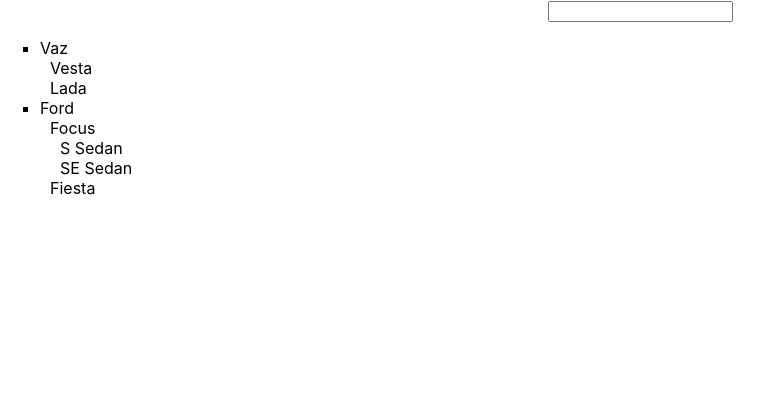
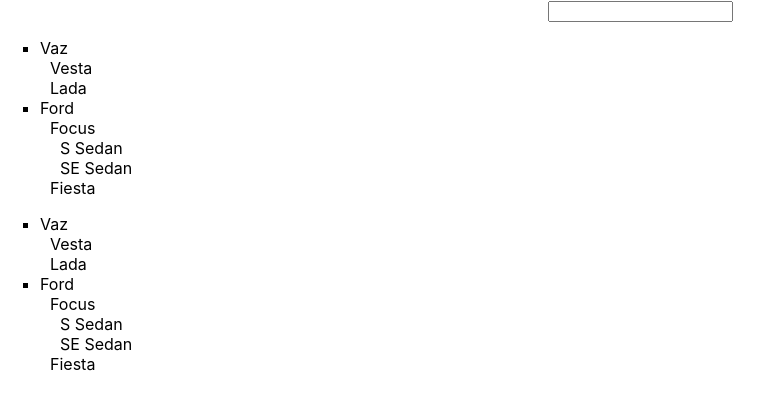
Before and after one commit to Maxxxnech/l4_t4_test, a React (Create React App) app: page / in a window 1280 px wide. Shown: the top 410 px of the page, without its empty margins (0-773 px from the left). Built offline with nearby package versions, Linux system fonts and the light colour scheme.

Commit message:
added all

```diff
--- a/src/App.js
+++ b/src/App.js
@@ -2,6 +2,7 @@
 import React from 'react';
 import './App.css';
 import FilterTree from "./components/FilterTree";
+import Tree from "./components/Tree"
 import cars from "./data/cars.json";
 
 function App() {
@@ -9,6 +10,7 @@
     <div className="App">
 
      <FilterTree cars={cars}/>
+     <Tree cars={cars}/>
     </div>
   );
 }
--- a/src/components/FilterTree.js
+++ b/src/components/FilterTree.js
@@ -3,58 +3,46 @@
 import "./css/FilterTree.css";
 
 export default class FilterTree extends Component {
-  result = [];
-  liIndex = 0;
-  flattened = this.mapper(this.props.cars);
 
   constructor(props) {
     super(props);
-    this.state = { cars: this.flattened };
+    this.state = { cars: this.props.cars };
     this.handleChange = this.handleChange.bind(this);
-
     this.filterTree = this.filterTree.bind(this);
-
-    //this.mapper = this.mapper.bind(this);
   }
 
-  /**
-   * @param {Arrфн} arr массив
-   * @param {Number} level уровень вложенности
-   * @returns плоский массив
-   */
-
-  mapper(arr, level = 0) {
-    arr?.forEach((el, i) => {
-      this.result.push({ key: ++this.liIndex, title: el.title, level });
-      if (el.models) {
-        this.mapper(el.models, level + 1);
-      }
-    });
-    return this.result;
-  }
 
   filterTree(tree, value) {
-    if (!value) return tree;
+    const valueLowercase = value.toLowerCase();
+    return tree?.filter((el)=> {
+       if(!el) return false;
 
-    if (!tree || !tree.length) return null;
-
-    const valueLowercase = value.toLowerCase();
-    return tree.filter((el) => {
-      return el.title && ~el.title.toLowerCase().indexOf(valueLowercase);
+       if(el.models){
+        el.models = this.filterTree(el.models, value);
+       }
+       if((el.models && el.models.length) || el.title.toLowerCase().includes(valueLowercase)) return true;
     });
   }
 
   handleChange(e) {
     const currentValue = e.target.value;
-
-    const newCars = this.filterTree(this.flattened, currentValue);
+    console.log('currentValue: ' + currentValue)
+    if(!currentValue){
+        console.log('' + this.props.cars.length);
+        return this.setState((prevState) => ({
+            cars: this.props.cars,
+          }));
+    }
+    let newCars = this.filterTree(this.props.cars, currentValue);
+    console.log(newCars);
     this.setState((prevState) => ({
       cars: newCars,
     }));
   }
 
   render() {
-    let { cars } = this.state;
+    const {cars} = this.state;
+    //console.log(cars);
     return (
       <div>
         <input ref={this.inputRef} onChange={this.handleChange} type="text" />
--- a/src/components/Tree.js
+++ b/src/components/Tree.js
@@ -3,20 +3,30 @@
 import "./css/Tree.css";
 
 export default class Tree extends Component {
+  result = [];
+  liIndex = 0;
+
   constructor(props) {
     super(props);
   }
 
+
+  mapper(arr, level = 0) {
+    return arr.reduce((acc, el) => {
+        var children = null;
+        acc.push(<ListItem key={++this.liIndex} title={el.title} level={level} children={children}/>)
+        if(el.models){
+            acc.push([...this.mapper(el.models, level + 1)]);
+        }
+        return acc ;
+    }, [])
+  }
+
+
   render() {
-    let { cars } = this.props;
-    //!!! key={el.key} (not key={i}) is must for proper rendering of nesting
     return (
       <div className="Tree">
-        <ul>
-          {cars.map ? cars.map((el, i) => (
-            <ListItem key={el.key} title={el.title} level={el.level} />
-          )) : cars  }
-        </ul>
+        <ul>{this.mapper(this.props.cars)}</ul>
       </div>
     );
   }
```
